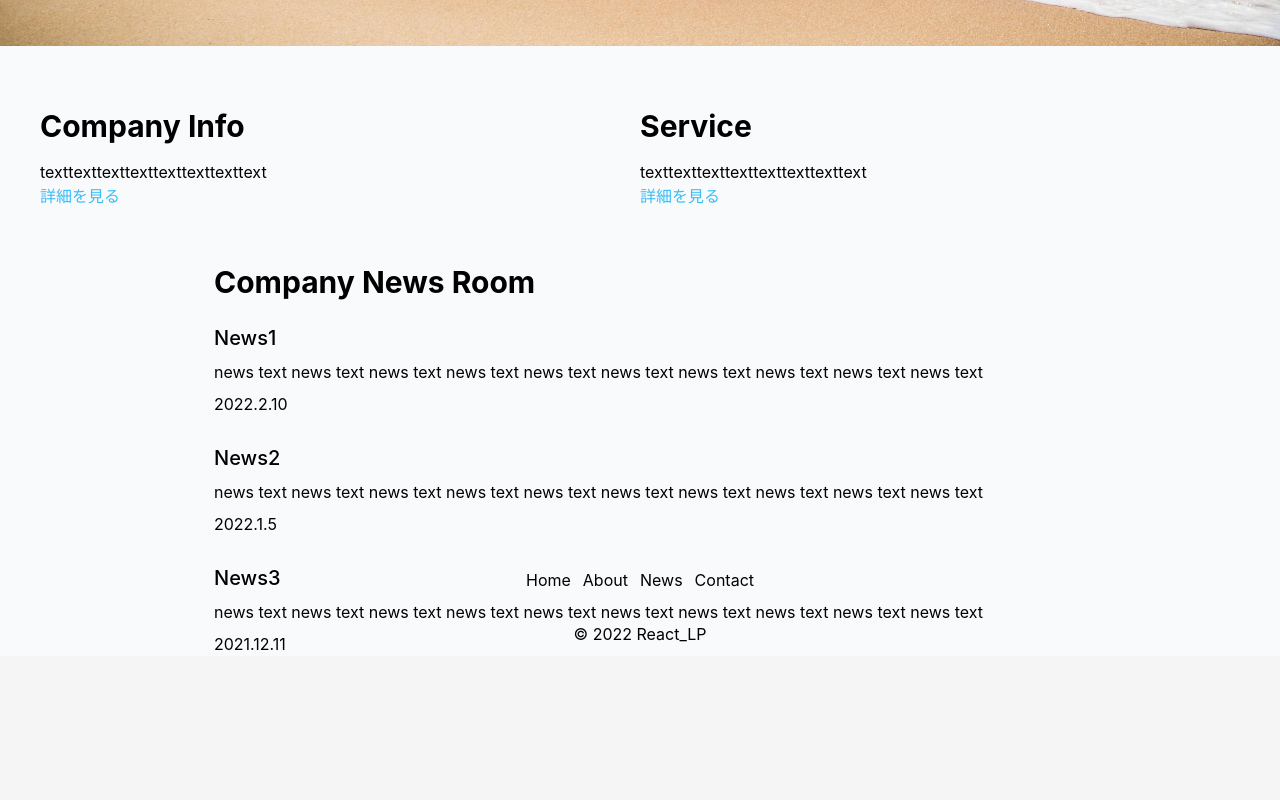
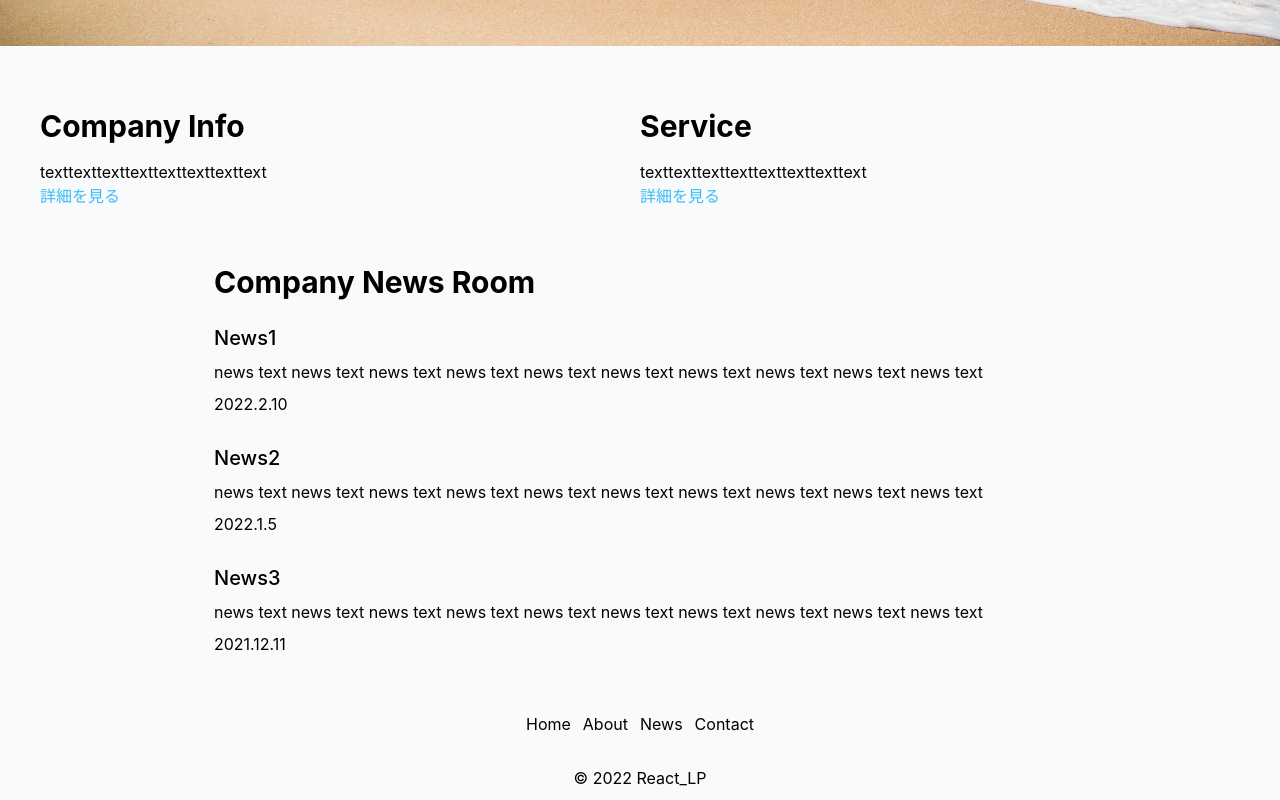
Before and after one commit to enshia-kanami/react-lp, a React (Create React App) app: page / in a window 1280 px wide. Shown: the part 626-1426 px from the top of the page. Before the commit the page ends 1338 px from the top, so only its background shows below. Built offline with nearby package versions, Linux system fonts and the light colour scheme.

Commit message:
tailwindcss修正

```diff
--- a/src/components/Page/Footer/Footer.js
+++ b/src/components/Page/Footer/Footer.js
@@ -3,9 +3,9 @@ import { Link } from "react-router-dom";
 
 function Footer() {
     return (
-        <div className="mt-14">
-            <footer className="absolute bottom-0 w-full">
-                <div className="text-center">
+        <div>
+            <footer className="bottom-0 w-full">
+                <div className="text-center mt-14">
                     <div>
                         <ul className="flex justify-center mb-5">
                             <li className="first:pl-0"><Link to="#">Home</Link></li>
```
